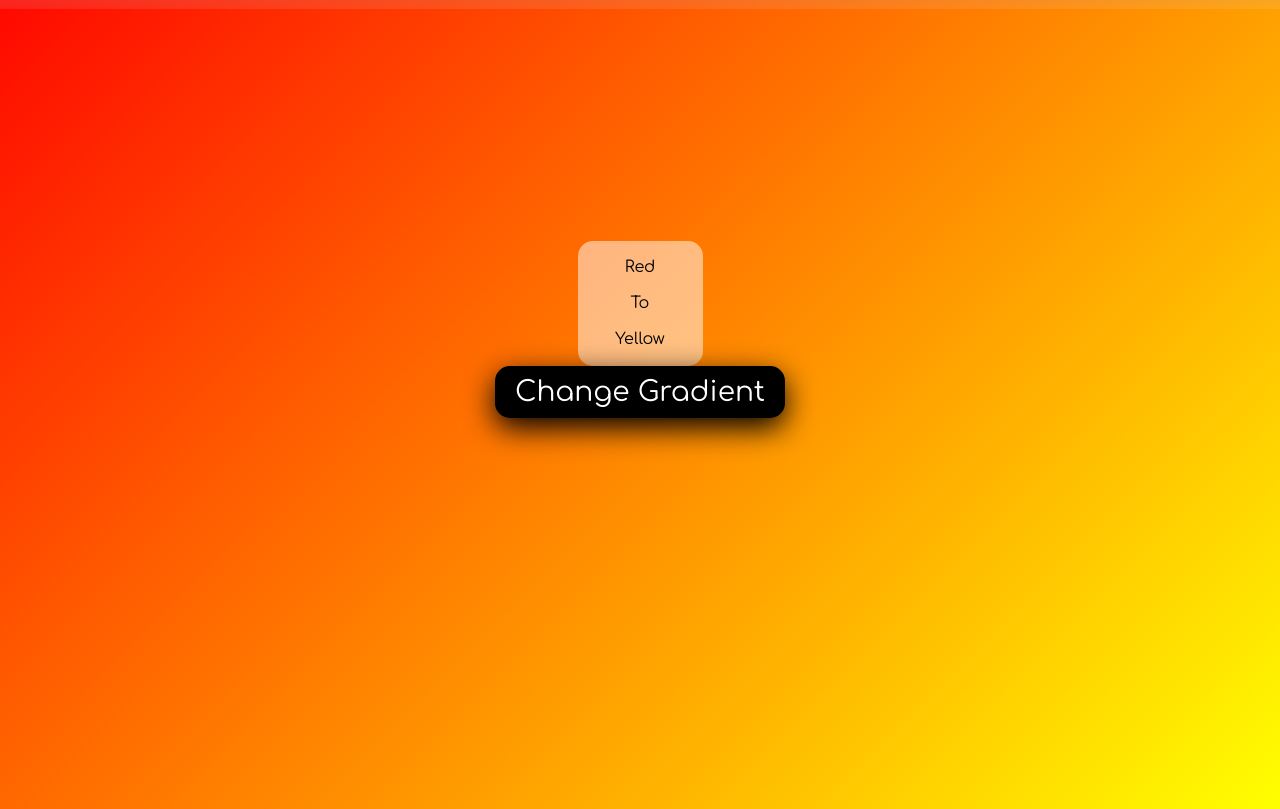
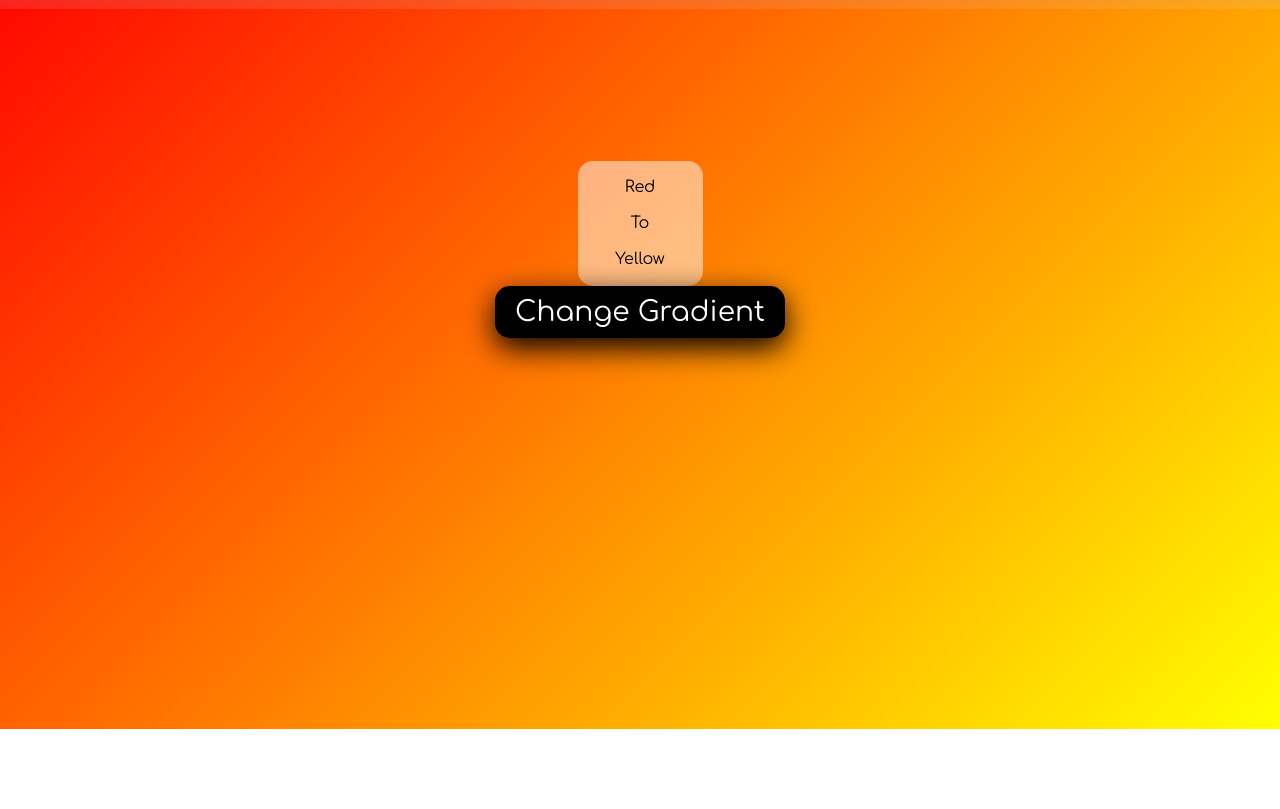
Before and after one commit to Chameleon9/Chameleon, a plain HTML site: page gradient/gradient.html in a window 1280 px wide. Shown: the part 71-880 px from the top of the page. After the commit the page ends 800 px from the top, so only its background shows below. Drawn offline with Linux system fonts and the light colour scheme.

Commit message:
Update style.css

```diff
--- a/gradient/style.css
+++ b/gradient/style.css
@@ -8,7 +8,7 @@
     font-family: 'Comfortaa',Sans-Serif, cursive;
 }
 body{
-    height: 110vh;
+    height: 100vh;
     width: 100vw;
     display: flex;
     flex-direction: column;
@@ -40,7 +40,7 @@ h1{
 }
 .main{
     margin-top: 20vh;
-    height:100vh;
+    height:80vh;
     width: 100%;
     display: flex;
     flex-direction: column;
```
